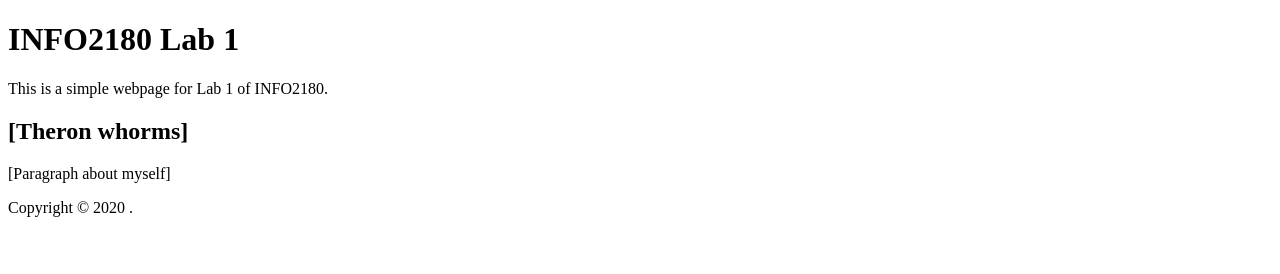
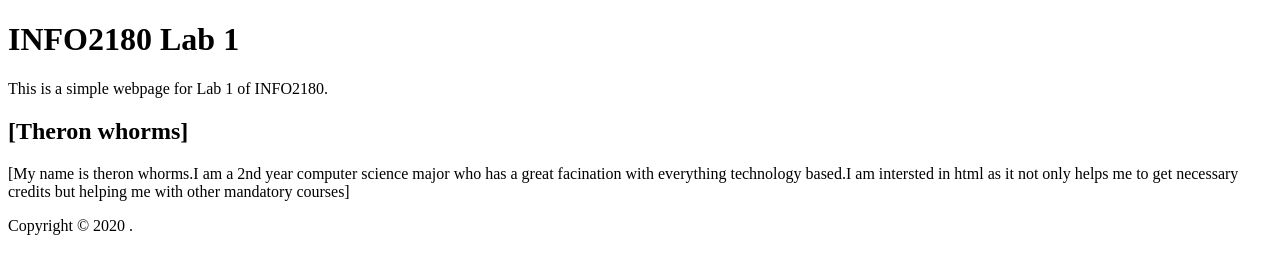
Before and after one commit to theron12/info2180-lab1, a plain HTML site: page index.html in a window 1280 px wide. Drawn offline with Linux system fonts and the light colour scheme.

Commit message:
index.html

```diff
--- a/index.html
+++ b/index.html
@@ -4,6 +4,8 @@
     <meta charset="UTF-8">
     <meta name="viewport" content="width=devicewidth, initial-scale=1.0">
     <meta http-equiv="X-UA-Compatible" content="ie=edge">
+	 <link href= "styles.css"
+	 rel="stylesheet" type="text/css">
     <title>INFO2180 Lab 1</title>
 </head>
 <body>
@@ -13,7 +15,8 @@
  </header>
  <main>
  <h2>[Theron whorms]</h2>
- <p>[Paragraph about myself]</p>
+ <p>[My name is theron whorms.I am a 2nd year computer science major who has a great facination with everything technology based.I am
+ intersted in html as it not only helps me to get necessary credits but helping me with other mandatory courses]</p>
  </main>
  <footer>
  <p>Copyright &copy; 2020 <Theron whorms>.</p>
```
